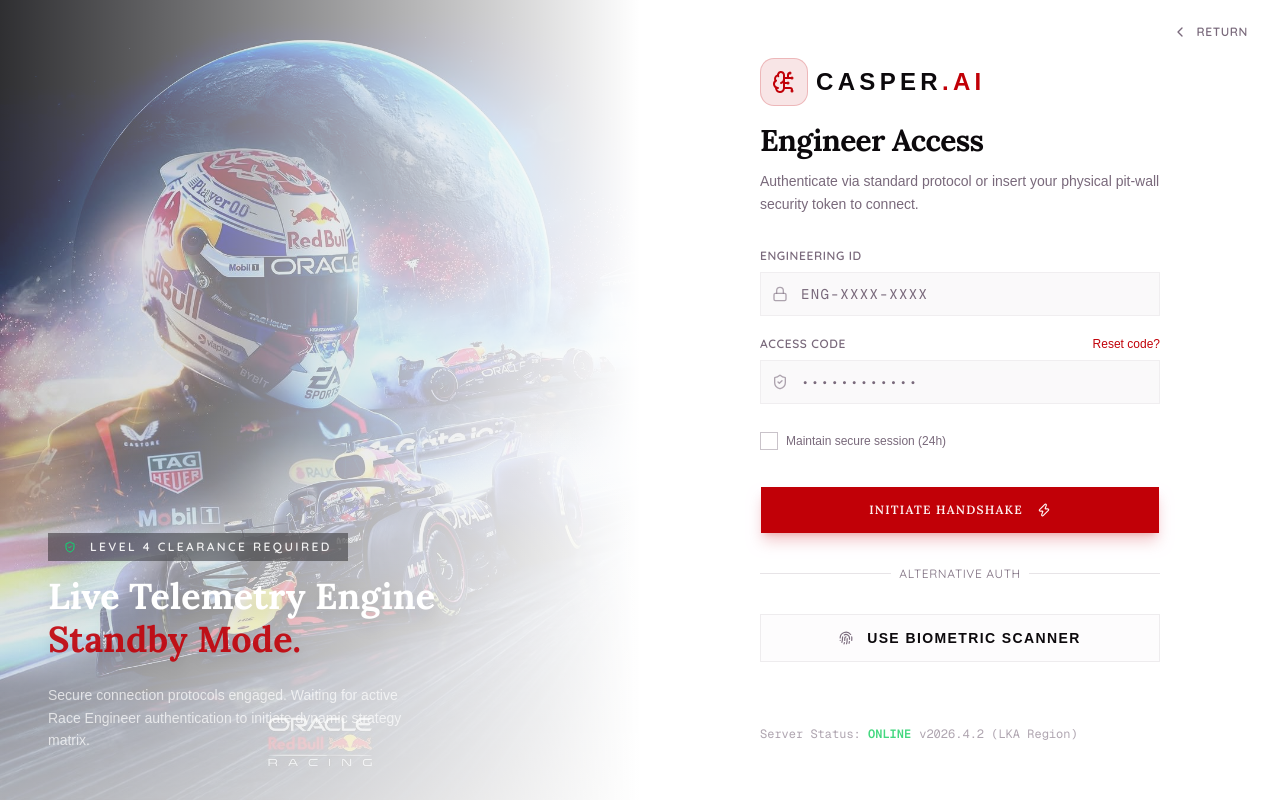
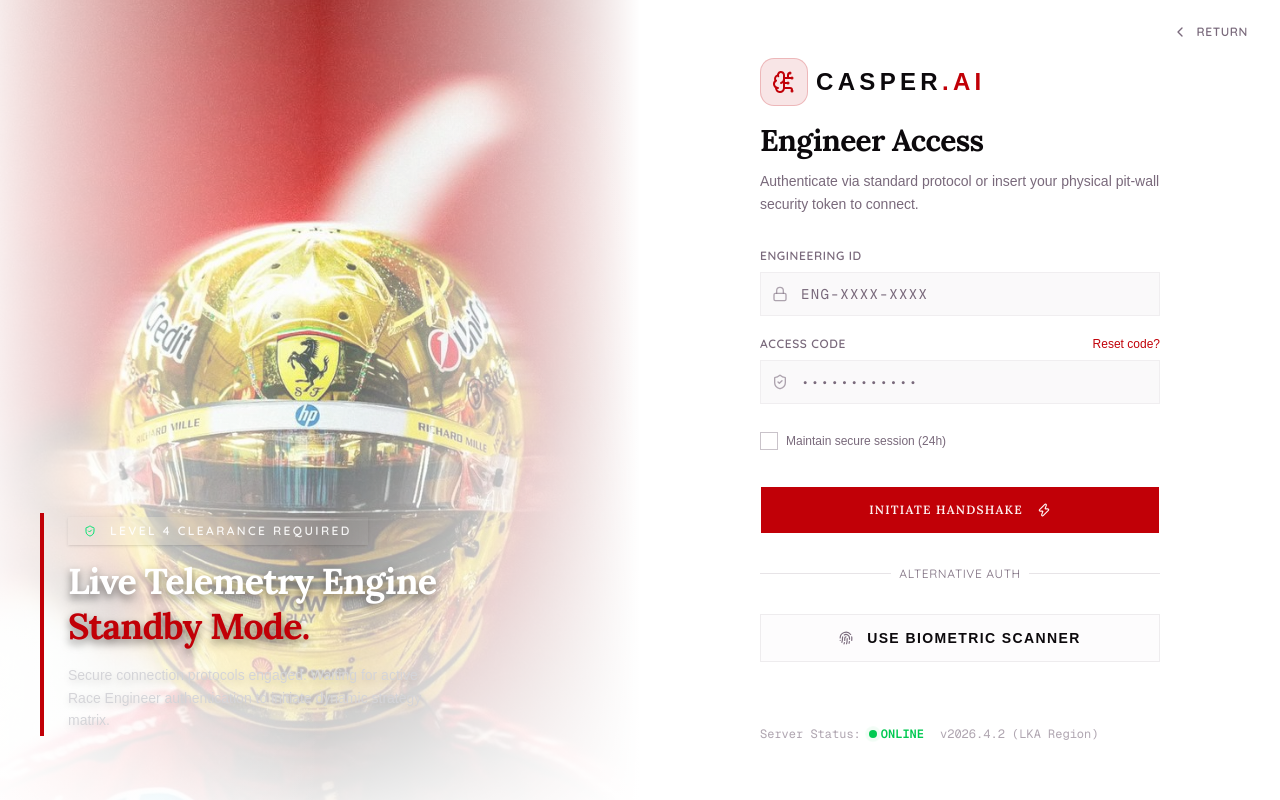
Before and after one commit to Derikklok/frontend-casper-ai, a Next.js app: page /auth/login in a window 1280 px wide. Built offline with nearby package versions, Linux system fonts and the light colour scheme; a web font is replaced by a local one.

Commit message:
feat: update login page hero image and enhance text readability

```diff
--- a/app/auth/login/page.tsx
+++ b/app/auth/login/page.tsx
@@ -10,37 +10,50 @@
 export default function LoginPage() {
   return (
     <div className="relative flex min-h-screen w-full lg:grid lg:grid-cols-2">
-      {/* Left Area - F1 Neon Image Showcase (Hidden on smaller screens) */}
-      <div className="relative hidden bg-zinc-900 lg:block">
+      {/* Left Area - F1 Hero Image Showcase */}
+      <div className="relative hidden bg-background lg:block overflow-hidden">
+
+        {/* Adjusted to center-left focus to reduce awkward zooming */}
         <Image
-          src="/f1-hero.jpg"
+          src="/lewis-ham-1.jpg"
           alt="CASPER AI F1 Vehicle Integration"
           fill
           sizes="(max-width: 1024px) 0vw, 100vw"
-          className="object-cover opacity-80 mix-blend-lighten"
+          className="object-cover object-[20%_center] opacity-85"
           priority
         />
-        {/* Subtle Gradients to blend the image into the edges */}
-        <div className="absolute inset-0 bg-linear-to-r from-background/10 to-background dark:from-background/10 dark:to-background"></div>
-        <div className="absolute inset-0 bg-linear-to-t from-background/60 via-transparent to-transparent"></div>
+
+        {/* 1. Global blend to the right form area */}
+        <div className="absolute inset-0 bg-linear-to-r from-transparent via-transparent to-background"></div>
+
+        {/* 2. Strong Text Anchor Gradient: Darkens specifically the bottom left corner for text readability */}
+        <div className="absolute inset-0 bg-linear-to-t from-background/90 via-background/20 to-transparent"></div>
+        <div className="absolute inset-0 bg-linear-to-r from-background/90 via-transparent to-transparent"></div>
 
         {/* Floating overlay data/decorations on the image */}
-        <div className="absolute bottom-12 left-12 flex flex-col items-start gap-4 text-white">
+        <div className="absolute bottom-16 left-10 flex max-w-lg flex-col items-start text-white">
+
+          {/* Subtle red accent line groups the text together visually */}
+          <div className="border-l-4 border-primary pl-6 py-1">
             <Badge
               variant="outline"
-            className="font-quicksand border-white/20 bg-black/40 px-4 py-1.5 text-xs font-semibold tracking-[0.2em] text-white/90 uppercase backdrop-blur-md"
+              className="font-quicksand mb-4 border-white/10 bg-white/5 px-4 py-1.5 text-xs font-semibold tracking-[0.2em] text-white/90 uppercase shadow-sm backdrop-blur-md"
             >
-            <ShieldCheck className="mr-2 inline-block h-3 w-3 text-green-400" />
+              <ShieldCheck className="mr-2 inline-block h-3.5 w-3.5 text-green-400" />
               Level 4 Clearance Required
             </Badge>
-          <h2 className="max-w-md font-heading text-4xl leading-[1.1] font-bold text-white shadow-black drop-shadow-xl">
-            Live Telemetry Engine
-            <span className="mt-1 block text-primary/90">Standby Mode.</span>
+
+            <h2 className="font-heading text-4xl leading-[1.15] font-extrabold tracking-tight text-white drop-shadow-[0_4px_4px_rgba(0,0,0,0.5)]">
+              Live Telemetry Engine<br/>
+              <span className="mt-1 block text-primary">Standby Mode.</span>
             </h2>
-          <p className="font-google-flex mt-2 max-w-sm text-sm leading-relaxed font-light text-white/70">
+
+            <p className="font-google-flex mt-4 max-w-sm text-sm font-medium leading-relaxed text-zinc-300 drop-shadow-md">
               Secure connection protocols engaged. Waiting for active Race
               Engineer authentication to initiate dynamic strategy matrix.
             </p>
+          </div>
+
         </div>
       </div>
 
@@ -107,7 +120,7 @@
                       type="text"
                       autoCapitalize="characters"
                       autoCorrect="off"
-                      className="h-11 border-border/50 bg-muted/40 pl-10 font-mono tracking-widest text-foreground uppercase"
+                      className="h-11 border-border/50 bg-muted/40 pl-10 font-mono tracking-widest text-foreground uppercase focus-visible:border-primary/50"
                     />
                     <Lock className="absolute top-1/2 left-3 h-4 w-4 -translate-y-1/2 text-muted-foreground/60" />
                   </div>
@@ -134,7 +147,7 @@
                       id="password"
                       placeholder="••••••••••••"
                       type="password"
-                      className="h-11 border-border/50 bg-muted/40 pl-10 font-mono tracking-widest text-foreground"
+                      className="h-11 border-border/50 bg-muted/40 pl-10 font-mono tracking-widest text-foreground focus-visible:border-primary/50"
                     />
                     <ShieldCheck className="absolute top-1/2 left-3 h-4 w-4 -translate-y-1/2 text-muted-foreground/60" />
                   </div>
@@ -154,7 +167,14 @@
                   </label>
                 </div>
 
-                <Link href="/dashboard" className={buttonVariants({ className: "mt-2 h-12 w-full font-heading text-base font-semibold tracking-wide shadow-lg shadow-primary/20 transition-transform duration-300 hover:scale-[1.02]" })}>Initiate Handshake <Zap className="ml-2 h-4 w-4" /></Link>
+                <Link
+                  href="/dashboard"
+                  className={buttonVariants({
+                    className: "mt-2 h-12 w-full font-heading text-base font-semibold tracking-wide shadow-[0_0_20px_-5px_rgba(var(--color-primary-rgb),0.5)] transition-transform duration-300 hover:scale-[1.02]"
+                  })}
+                >
+                  Initiate Handshake <Zap className="ml-2 h-4 w-4" />
+                </Link>
               </div>
             </form>
 
@@ -181,12 +201,16 @@
           </div>
 
           {/* Form Footer */}
-          <div className="mt-8 text-center font-mono text-xs text-muted-foreground/60 sm:text-left">
-            Server Status:{" "}
-            <span className="mr-2 animate-pulse font-semibold text-green-500">
+          <div className="mt-8 flex items-center gap-2 text-center font-mono text-xs text-muted-foreground/60 sm:text-left">
+            <span>Server Status:</span>
+            <span className="flex items-center gap-1 font-semibold text-green-500">
+              <span className="relative flex h-2 w-2">
+                <span className="absolute inline-flex h-full w-full animate-ping rounded-full bg-green-500 opacity-75"></span>
+                <span className="relative inline-flex h-2 w-2 rounded-full bg-green-500"></span>
+              </span>
               ONLINE
             </span>
-            v{new Date().getFullYear()}.4.2 (LKA Region)
+            <span className="ml-2">v{new Date().getFullYear()}.4.2 (LKA Region)</span>
           </div>
         </div>
       </div>
```
Also changed, not shown: public/helm-1.jpg (added), public/lewis-ham-3.jpg (added). Lines whose indentation alone changed are shown as unchanged.
